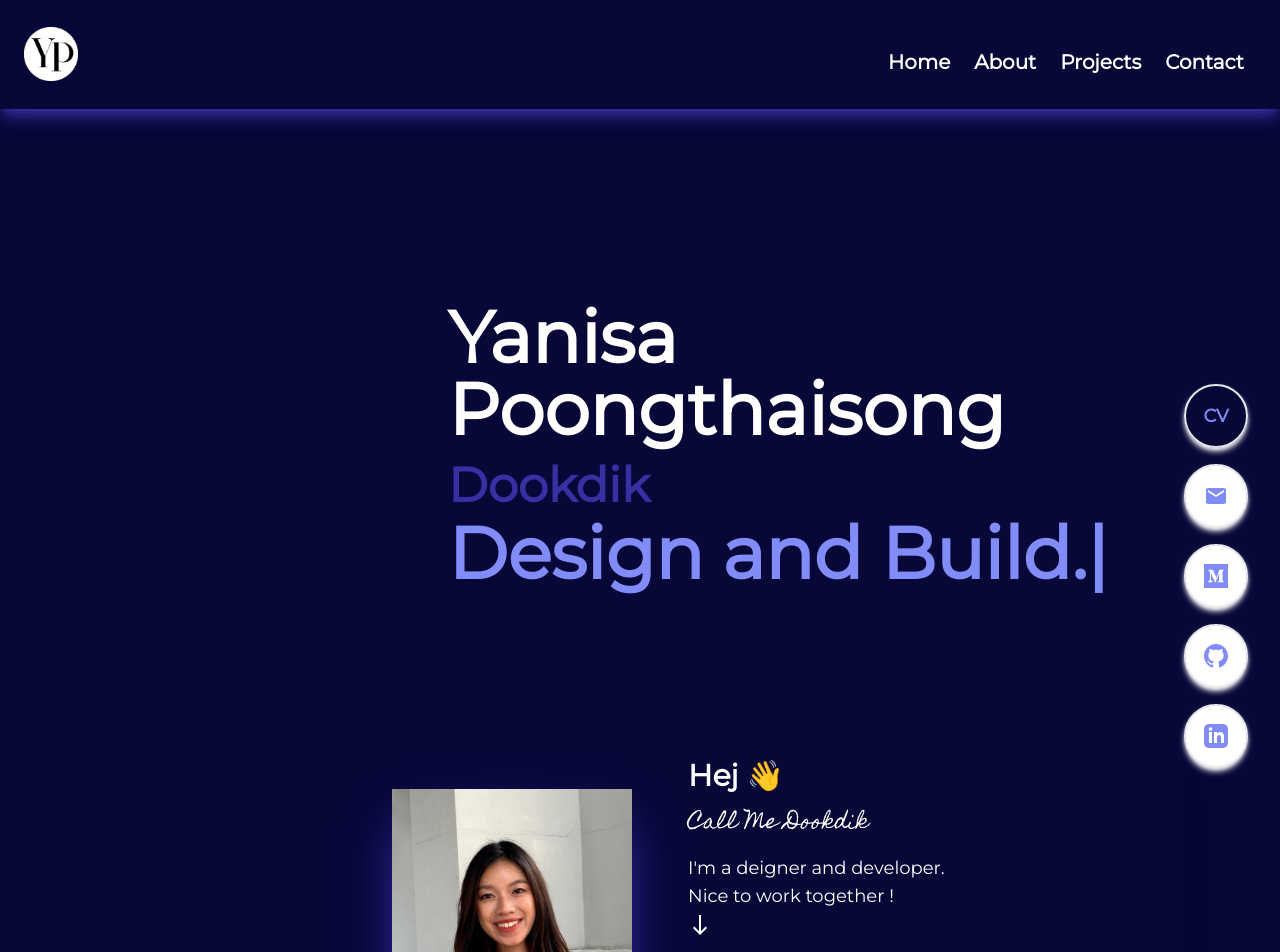
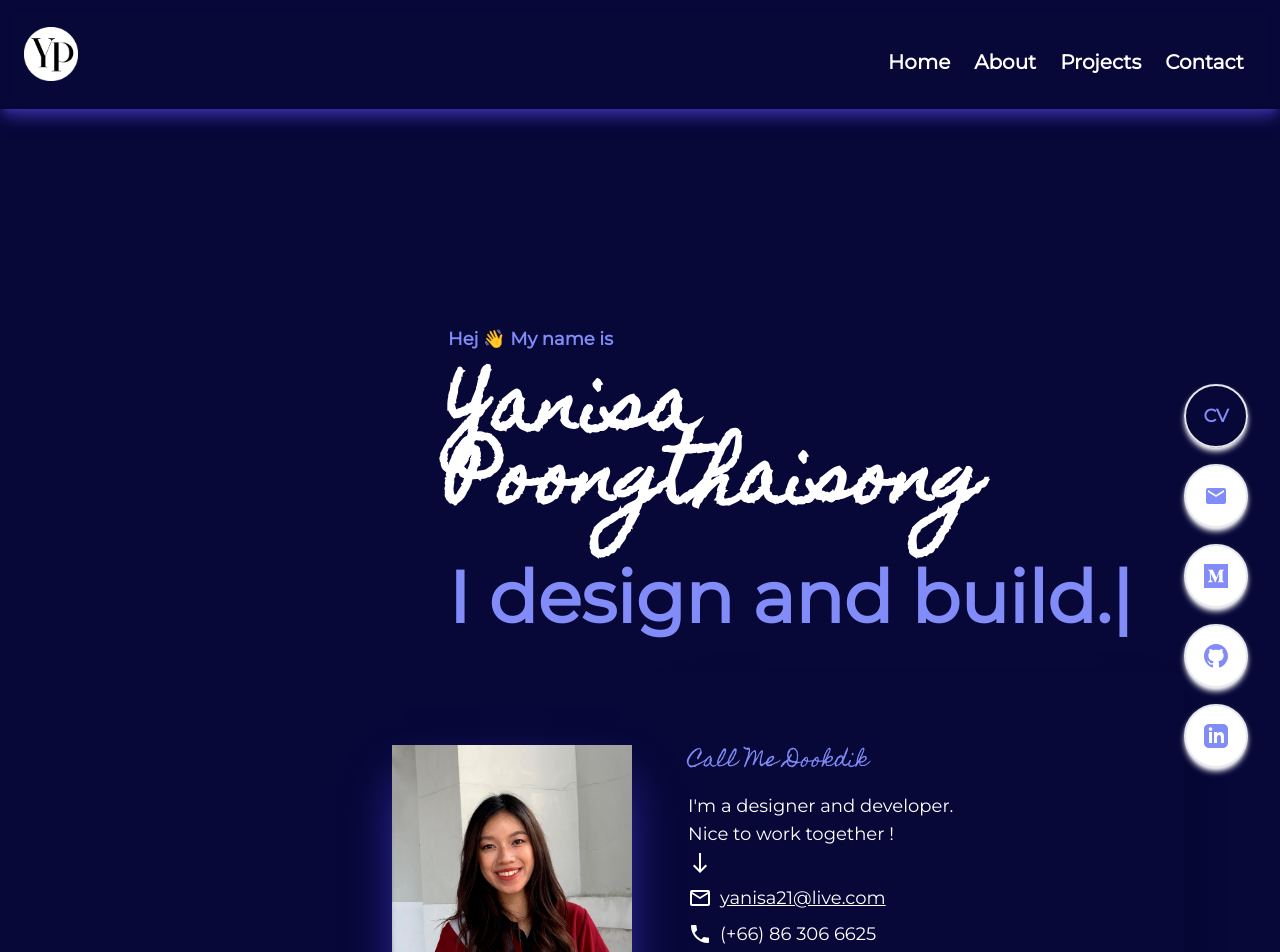
Before and after one commit to yanisapths/portfolio-v2, a Next.js app: page / in a window 1280 px wide. Shown: the top 952 px of the page. Built offline with nearby package versions, Linux system fonts and the light colour scheme.

Commit message:
fix: hero style

```diff
--- a/components/Hero.js
+++ b/components/Hero.js
@@ -10,29 +10,23 @@ function Hero() {
       showCursor: true,
       backDelay: 1500,
       backSpeed: 60,
-      strings: [" and Build."],
+      strings: [" and build."],
     });
   }, []);
   return (
     <div className=" block overflow-hidden ">
       {/* Right Text container */}
       <div className="pt-20 text-left p-8 md:pl-40 lg:pl-40  lg:pt-48 xl:pl-[28rem]">
-        <h1 className="text-white font-extrabold xl:text-7xl text-3xl  sm:text-6xl lg:text-6xl">
-          Yanisa Poongthaisong
+        <h2  className="py-6 text-indigo-400 font-bold xl:text-md sm:text-lg">
+          Hej 👋 My name is
+        </h2>
+        <h1 className="font-homemade text-white font-extrabold xl:text-7xl text-3xl  sm:text-6xl lg:text-6xl">
+         Yanisa Poongthaisong
         </h1>
-        <h2 className="pt-4 text-indigo-800 font-bold xl:text-5xl text-xl sm:text-2xl lg:text-4xl ">
-          Dookdik
-        </h2>
-        <h3 className="pt-2 text-indigo-400 font-bold  xl:text-7xl text-3xl sm:text-4xl lg:text-6xl ">
-          Design <span ref={textRef}></span>
+        <h3 className="pt-10 text-indigo-400 font-bold xl:text-7xl text-3xl sm:text-4xl lg:text-6xl">
+          I design <span ref={textRef}></span>
         </h3>
-        <p className="mt-4 text-sm text-white lg:text-xl xl:mb-10 lg:mb-10 -mb-5 xl:w-4/5  xl:mt-10 lg:mt-7">
-        </p>
       </div>
-      {/* Left Image container */}
-      {/* <div className="p-24 sm:p-32 sm:-mt-16 -mt-10 xl:mt-24 xl:p-0 xl:pl-48  lg:pr-14 lg:mt-32  lg:w-1/2 lg:block  ">
-          <img src="/asset/user.jpg" className="w-full rounded-xl xl:w-[60%] lg:w-[90%]" />
-      </div> */}
     </div>
   );
 }
--- a/components/ui/Section.js
+++ b/components/ui/Section.js
@@ -14,7 +14,7 @@ function Section() {
   };
   return (
     <section>
-      <div className="px-8 py-16 mx-auto max-w-screen-2xl sm:px-6 lg:px-60 xl:px-96 xl:mt-10 xl:mb-40 md:px-48">
+      <div className="px-8 pt-4 pb-12 mx-auto max-w-screen-2xl sm:px-6 lg:px-60 xl:px-96 xl:mt-10 xl:mb-40 md:px-48">
         <div className="grid grid-cols-1 lg:grid-cols-2 h:-1/6 lg:h-1/6 xl:h-[10rem] ">
           <div className="relative z-10 lg:py-12 md:px-2 lg:px-2 xl:px-2 xl:py-6 px-20">
             <div className="relative h-40 sm:h-80 lg:h-full shadow-2xl shadow-indigo-700">
@@ -25,16 +25,15 @@ function Section() {
             </div>
           </div>
 
-          <div className="relative flex items-center bg-[#070738] lg:h-[24rem] xl:h-[24rem]   xl:w-[32rem] ml-8 -mt-8 shadow-2xl">
+          <div className="relative flex items-center bg-[#070738] lg:h-[24rem] xl:h-[24rem]  xl:w-[32rem] ml-8 -mt-12 shadow-2xl">
             <span className="hidden lg:inset-y-0 lg:absolute  lg:w-16 lg:bg-[#070738] lg:block lg:-left-16 "></span>
 
             <div className="p-10 sm:p-16 lg:p-4 ">
-              <h2 className="text-2xl font-bold sm:text-3xl text-white">
-                Hej 👋
-              </h2>
-              <div className="mt-4 text-lg pr-4 text-white">
-                <p className="font-homemade pb-4 lg:text-xl">Call Me Dookdik</p>
-                I&apos;m a deigner and developer.
+              <div className="pt-12 text-lg pr-4 text-white">
+                <p className="font-homemade pb-4 lg:text-xl text-indigo-400">
+                  Call Me Dookdik
+                </p>
+                I&apos;m a designer and developer.
                 <p>Nice to work together !</p>
                 <SouthIcon />
                 <div className="flex gap-2 pt-2 items-center">
--- a/pages/index.js
+++ b/pages/index.js
@@ -14,8 +14,6 @@ export default function Home() {
       </Head>
       <Navbar />
       <main className="flex-auto">
-        {/* <div className="h-screen overflow-hidden bg-[#070738] text-gray-300  pt-32  ">
-        </div> */}
         <Hero />
         <Section />
         <FeaturedProjects />
```
